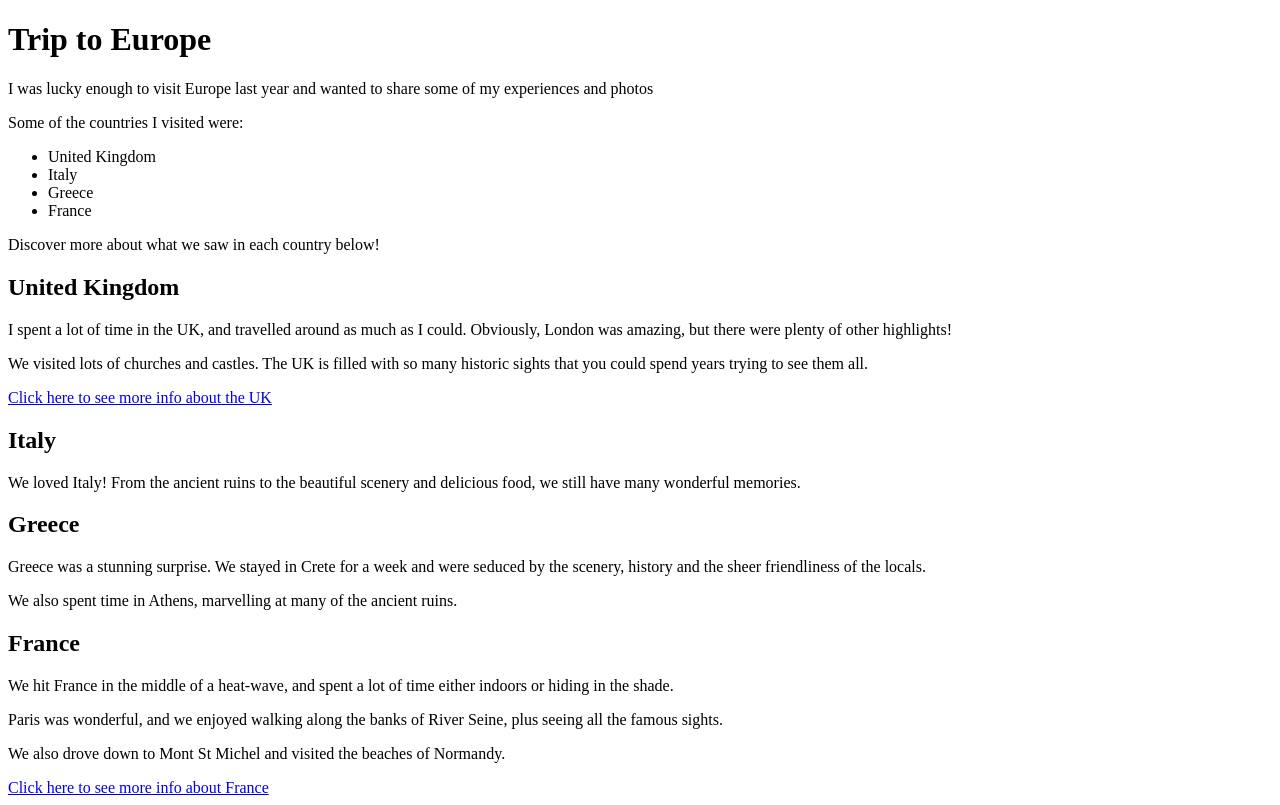
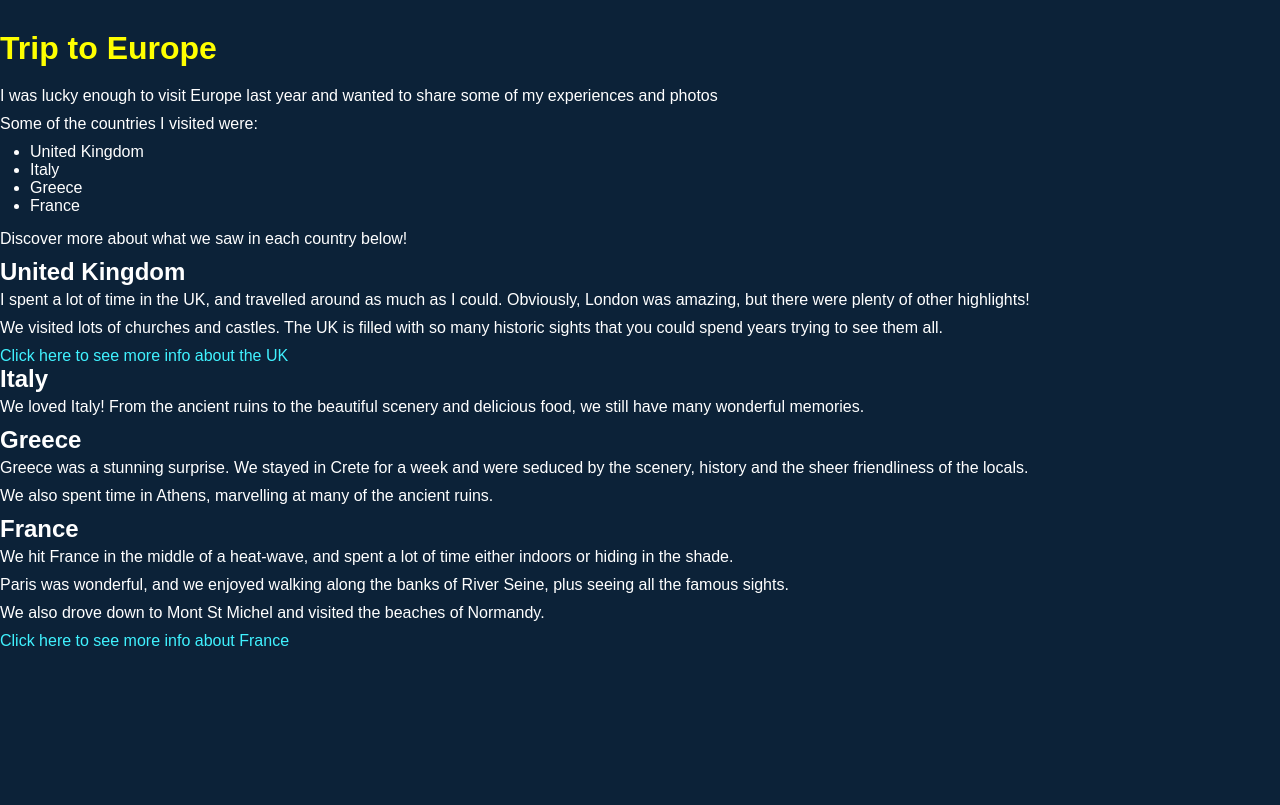
Before and after one commit to standrewscollege2018/2022-year-11-web-design-classwork-JustineLeeNZ, a plain HTML site: page europe/index.html in a window 1280 px wide. Drawn offline with Linux system fonts and the light colour scheme.

Commit message:
Started adding CSS
Created stylesheet.
Added formatting for headings, background colour, lists, links, font, some margins

```diff
--- a/europe/index.html
+++ b/europe/index.html
@@ -3,6 +3,7 @@
   <head>
     <meta charset="utf-8">
     <title>Europe trip homepage</title>
+    <link rel="stylesheet" href="styles.css">
   </head>
   <body>
     <!-- page heading -->
--- /dev/null
+++ b/europe/styles.css
@@ -0,0 +1,50 @@
+/* Stylesheet for Europe website */
+
+/* Remove all padding and margins from every tag */
+* {
+  padding: 0px;
+  margin: 0px;
+}
+
+/* general page styles */
+body {
+  background-color: rgb(12, 34, 56);
+  color: rgb(255, 255, 255);
+  font-family: Arial, Verdana, sans-serif;
+}
+
+
+/* Format main headings */
+h1 {
+  color: rgb(255, 255, 0);
+  margin-bottom: 20px;
+  margin-top: 30px;
+}
+
+/* Format h2 heading */
+h2 {
+  margin-bottom: 5px;
+}
+
+/* Format paragraphs */
+p {
+  margin-bottom: 10px;
+}
+
+/* Format unordered list */
+ul {
+  margin: 0 0 15px 30px;
+
+}
+
+/* Formatting links */
+a {
+  color: rgb(64, 242, 255);
+  /* Remove the underline */
+  text-decoration: none;
+}
+
+a:hover {
+  text-decoration: underline;
+  color: rgb(158, 248, 255);
+}
```
Also changed, not shown: europe/france.html (+1 -0 lines), europe/uk.html (+1 -0 lines).
